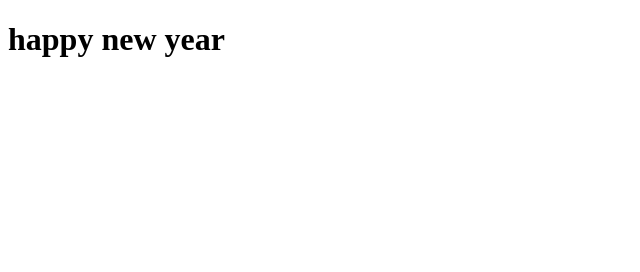
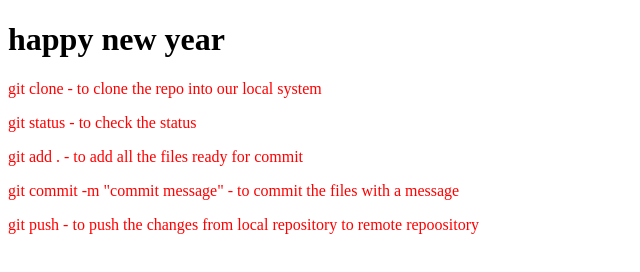
Before and after one commit to punitayadav26/new-module-20, a plain HTML site: page index.html in a window 1280 px wide. Shown: the whole page, without its empty margins (0-640 px from the left). Drawn offline with Linux system fonts and the light colour scheme.

Commit message:
added learned git commands module20

```diff
--- a/index.html
+++ b/index.html
@@ -9,5 +9,10 @@
 </head>
 <body>
     <h1> happy new year</h1>
+    <p>git clone - to clone the repo into our local system</p>
+    <p> git status - to check the status</p>
+    <p> git add . - to add all the files ready for commit</p>
+    <p> git commit -m "commit message"  - to commit the files with a message</p>
+    <p> git push - to push the changes from local repository to remote repoository</p>
 </body>
 </html>
--- a/style.css
+++ b/style.css
@@ -0,0 +1,4 @@
+p
+{
+    color :red;
+}
```
